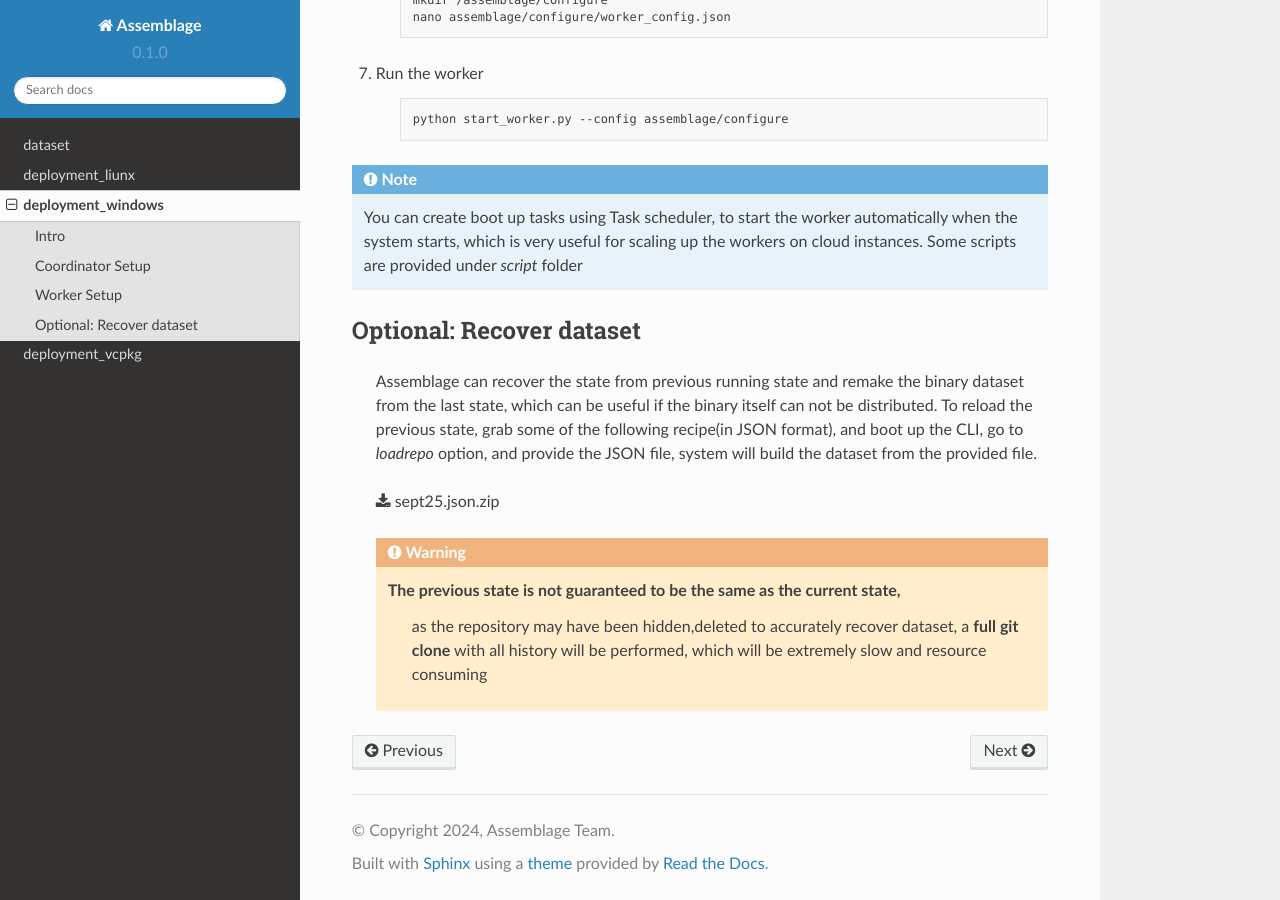
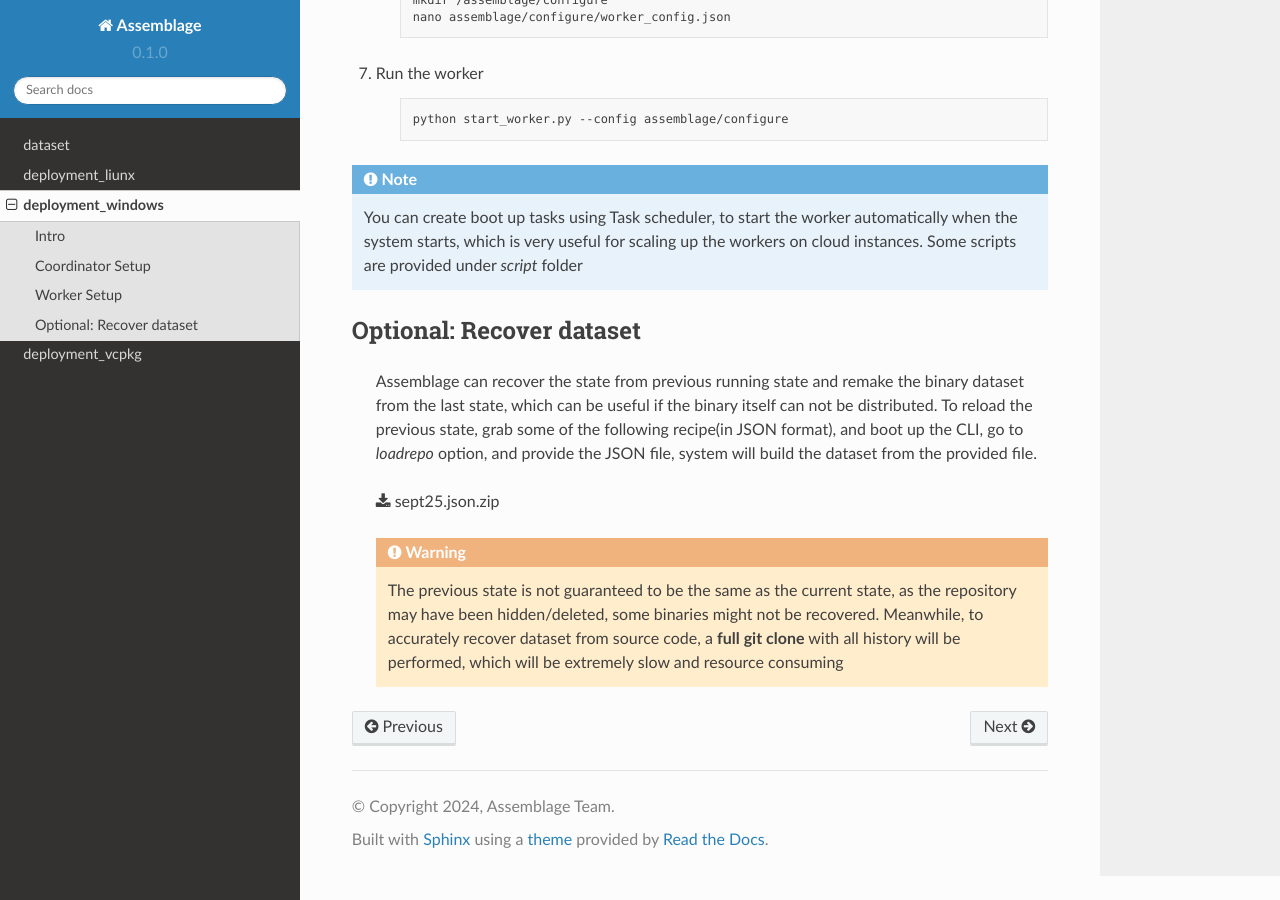
Before and after one commit to changliu98/AssemblageDocs, a Sphinx documentation site: the page built from docs/source/deployment_windows.rst, in a window 1280 px wide and 900 px high, scrolled down 2415 px. Built offline with Sphinx 7.4.7 and the Read the Docs theme 2.0.0, drawn with Linux system fonts in a browser that asks for light colours.

Commit message:
fix format

```diff
--- a/docs/source/deployment_windows.rst
+++ b/docs/source/deployment_windows.rst
@@ -133,6 +133,5 @@ Optional: Recover dataset
     :download:`sept25.json.zip <assets/sept25.json.zip>`
 
     .. warning::
-        The previous state is not guaranteed to be the same as the current state,
-            as the repository may have been hidden,deleted
-            to accurately recover dataset, a **full git clone** with all history will be performed, which will be extremely slow and resource consuming
+        The previous state is not guaranteed to be the same as the current state, as the repository may have been hidden/deleted, some binaries might not be recovered.
+        Meanwhile, to accurately recover dataset from source code, a **full git clone** with all history will be performed, which will be extremely slow and resource consuming
```
